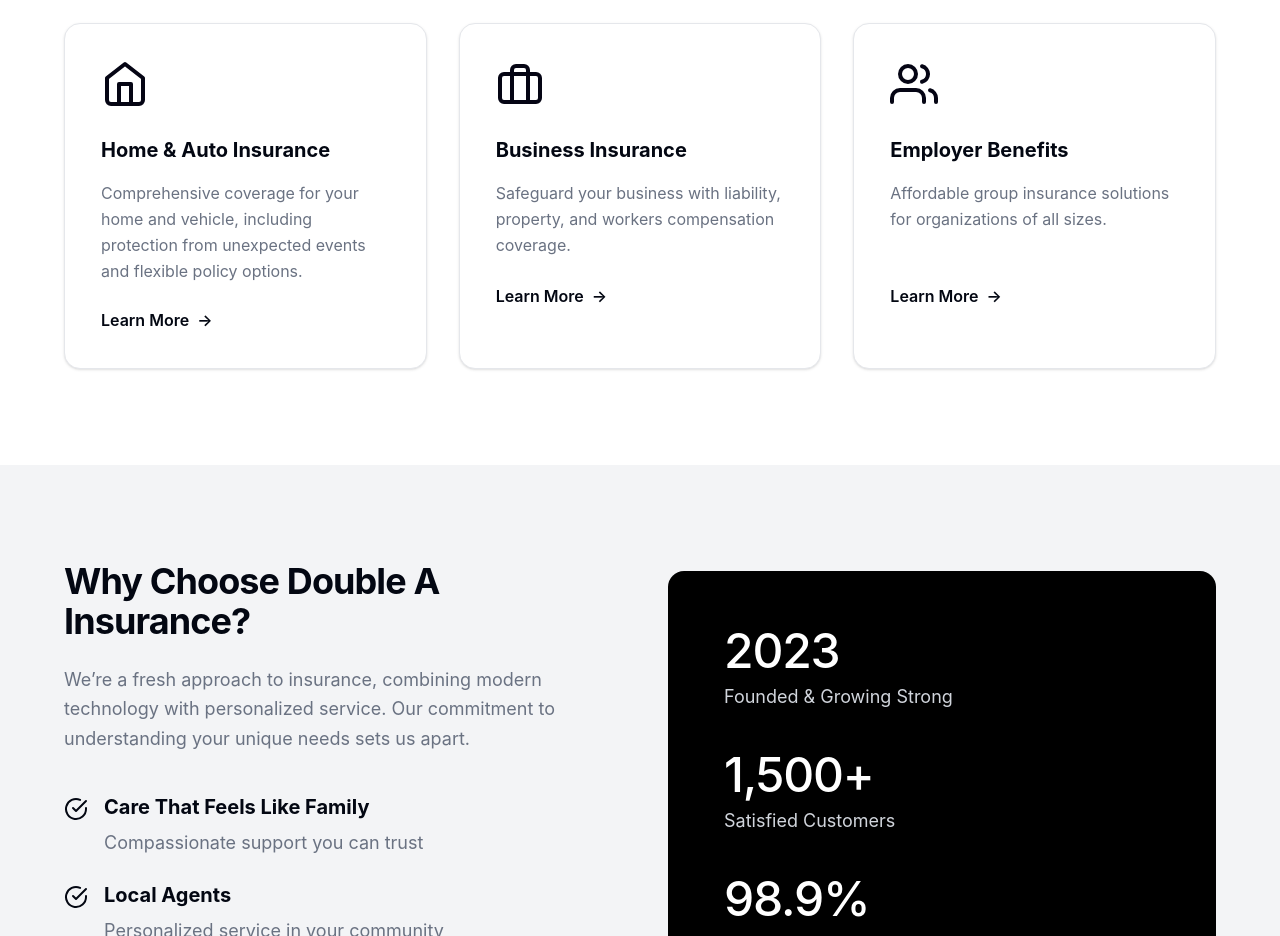
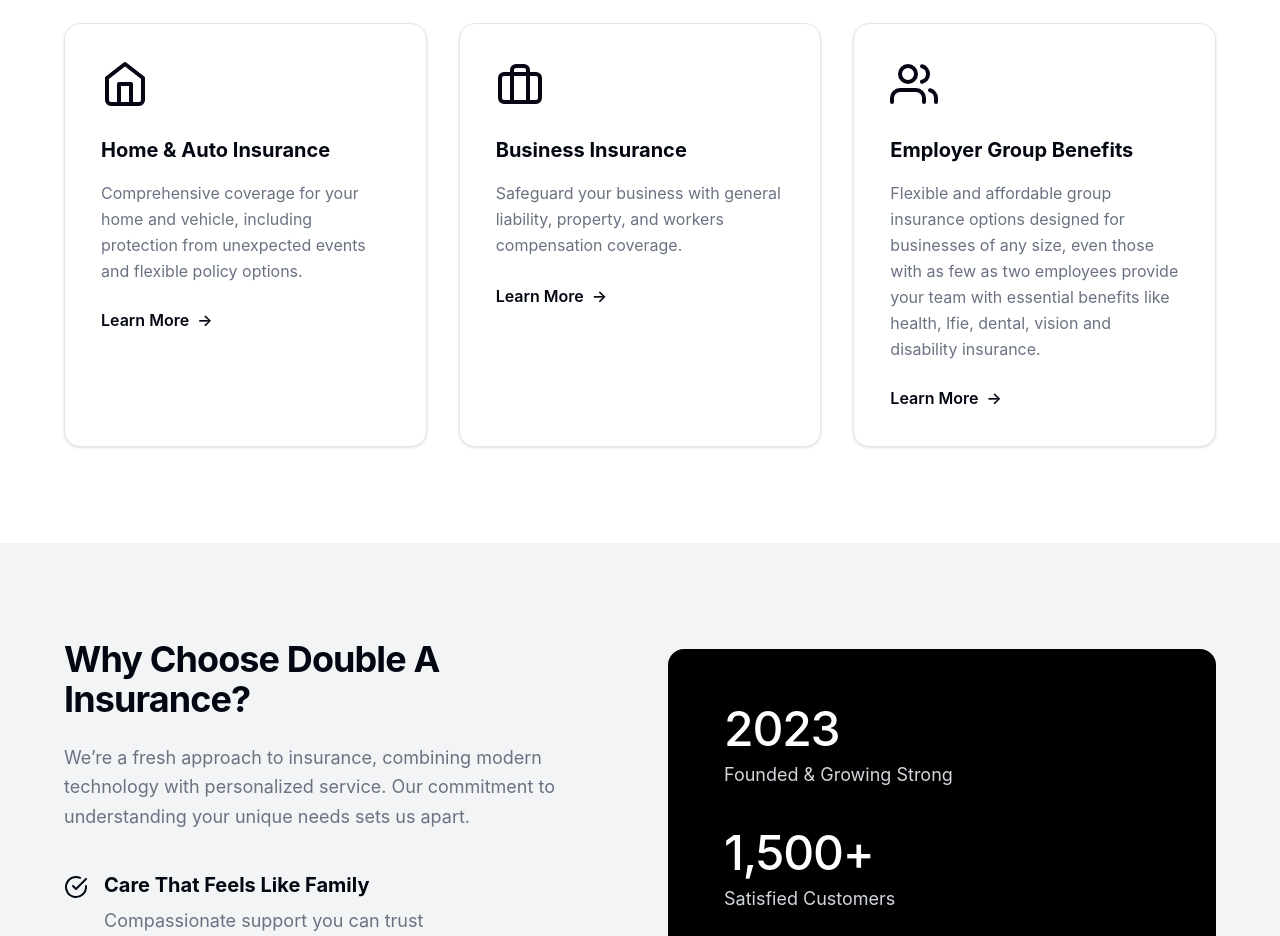
Before and after one commit to widner0623/double-a-insurance-website, a React (Vite) app in the folder client/: page / in a window 1280 px wide. Shown: the part 1620-2556 px from the top of the page. Built offline with nearby package versions, Linux system fonts and the light colour scheme.

Commit message:
updates to wording

```diff
--- a/client/src/components/Services.jsx
+++ b/client/src/components/Services.jsx
@@ -32,13 +32,13 @@
     {
       icon: <FiBriefcase />,
       title: "Business Insurance",
-      text: "Safeguard your business with liability, property, and workers compensation coverage.",
+      text: "Safeguard your business with general liability, property, and workers compensation coverage.",
     },
 
     {
       icon: <FiUsers />,
-      title: "Employer Benefits",
-      text: "Affordable group insurance solutions for organizations of all sizes.",
+      title: "Employer Group Benefits",
+      text: "Flexible and affordable group insurance options designed for businesses of any size, even those with as few as two employees provide your team with essential benefits like health, lfie, dental, vision and disability insurance.",
     },
   ];
 
```
